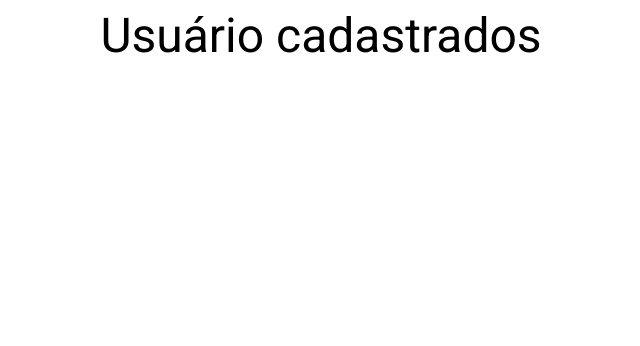
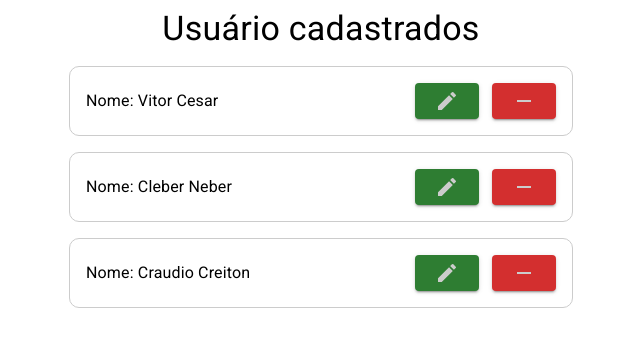
Before and after one commit to frostroach/react-form, a React (Create React App) app: page / in a window 1280 px wide. Shown: the top 346 px of the page, without its empty margins (319-959 px from the left). Built offline with nearby package versions, Linux system fonts and the light colour scheme.

Commit message:
feat: add user components to Users screen

```diff
--- /dev/null
+++ b/src/components/User/index.tsx
@@ -0,0 +1,41 @@
+import React from "react";
+import { Typography, Button } from "@mui/material";
+import { UserStyled as Styled } from "./styled";
+import { Edit as EditIcon, Remove as RemoveIcon } from "@mui/icons-material";
+import { User as UserModel } from "../../models/user";
+
+type UserProps = {
+  data: UserModel;
+  onPressDelete: (id: string) => void;
+  onPressEdit: (id: string) => void;
+};
+
+const User: React.FC<UserProps> = ({ data, onPressDelete, onPressEdit }) => {
+  return (
+    <Styled.UserContainer maxWidth="sm">
+      <Styled.UserWrapper>
+        <Typography variant="subtitle1" component="h3">
+          Nome: {data.name} {data.surname}
+        </Typography>
+        <Styled.ButtonsWrapper>
+          <Button
+            color="success"
+            variant="contained"
+            onClick={() => onPressEdit(data.id)}
+          >
+            <EditIcon sx={{ color: "#ccc" }} />
+          </Button>
+          <Button
+            color="error"
+            variant="contained"
+            onClick={() => onPressDelete(data.id)}
+          >
+            <RemoveIcon sx={{ color: "#ccc" }} />
+          </Button>
+        </Styled.ButtonsWrapper>
+      </Styled.UserWrapper>
+    </Styled.UserContainer>
+  );
+};
+
+export default User;
--- /dev/null
+++ b/src/components/User/styled.ts
@@ -0,0 +1,22 @@
+import { Box, Container } from "@mui/material";
+import styled from "styled-components";
+
+const UserContainer = styled(Container)``;
+
+const UserWrapper = styled(Box)`
+  align-items: center;
+  border: 1px solid #ccc;
+  border-radius: 10px;
+  padding: 1em;
+  margin-bottom: 1em;
+  display: flex;
+  justify-content: space-between;
+`;
+
+const ButtonsWrapper = styled(Box)`
+  width: 30%;
+  display: flex;
+  justify-content: space-between;
+`;
+
+export const UserStyled = { ButtonsWrapper, UserContainer, UserWrapper };
--- a/src/screens/Users/index.tsx
+++ b/src/screens/Users/index.tsx
@@ -1,12 +1,57 @@
 import { Container, Typography } from "@mui/material";
 import React from "react";
+import User from "../../components/User";
+import { User as UserModel } from "../../models/user";
 
 const Users: React.FC = () => {
+  const users: UserModel[] = [
+    {
+      name: "Vitor",
+      surname: "Cesar",
+      cpf: "12345678912",
+      id: "231321",
+      sales: true,
+      newsletter: true,
+    },
+    {
+      name: "Cleber",
+      surname: "Neber",
+      cpf: "12345678912",
+      id: "2331321",
+      sales: false,
+      newsletter: true,
+    },
+    {
+      name: "Craudio",
+      surname: "Creiton",
+      cpf: "12345678912",
+      id: "233321321",
+      sales: false,
+      newsletter: true,
+    },
+  ];
+
+  const handleUserEdit = (userId: string): void => {
+    console.log("edit user", userId);
+  };
+
+  const handleUserDelete = (userId: string): void => {
+    console.log("delete user", userId);
+  };
+
   return (
     <Container maxWidth="sm">
-      <Typography variant="h3" component="h1" align="center">
+      <Typography variant="h4" component="h2" align="center" marginBottom={2}>
         Usuário cadastrados
       </Typography>
+
+      {users.map((user) => (
+        <User
+          data={user}
+          onPressDelete={handleUserDelete}
+          onPressEdit={handleUserEdit}
+        />
+      ))}
     </Container>
   );
 };
```
